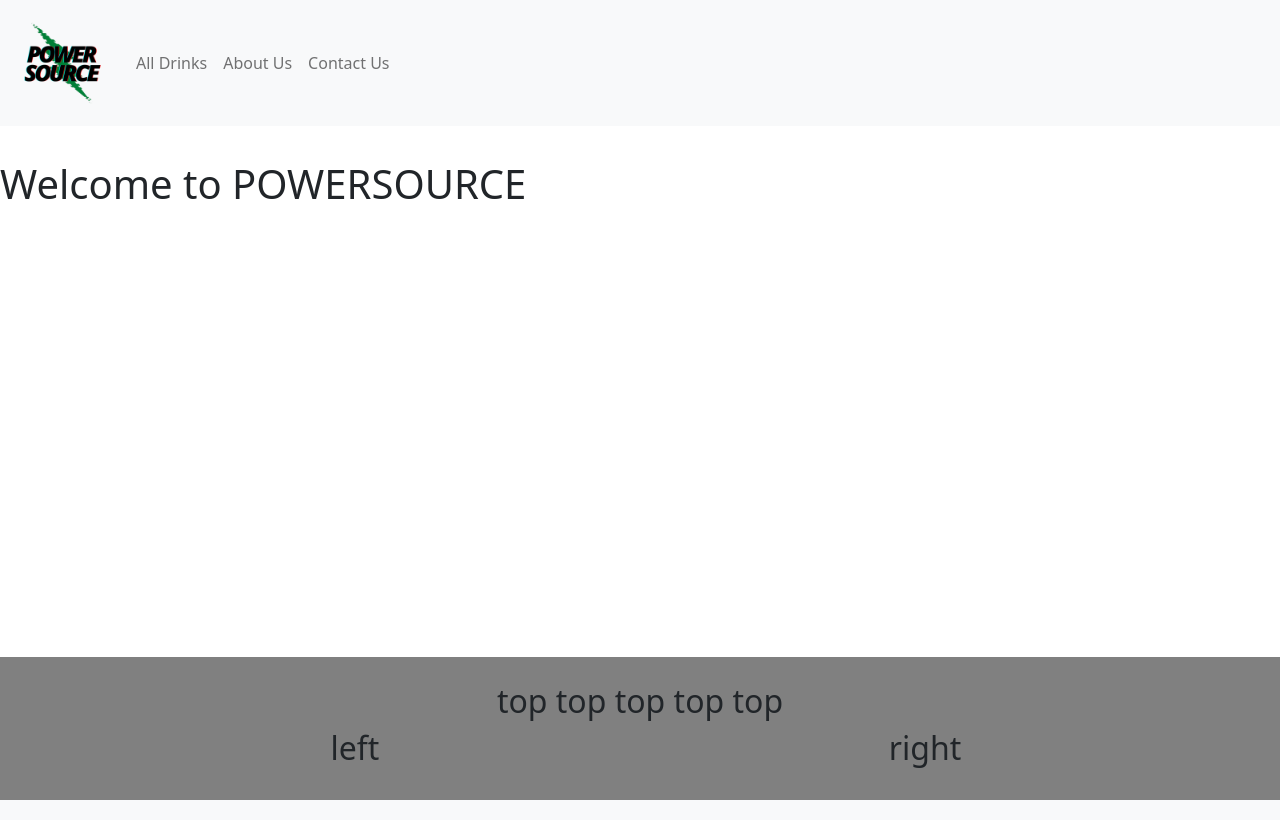
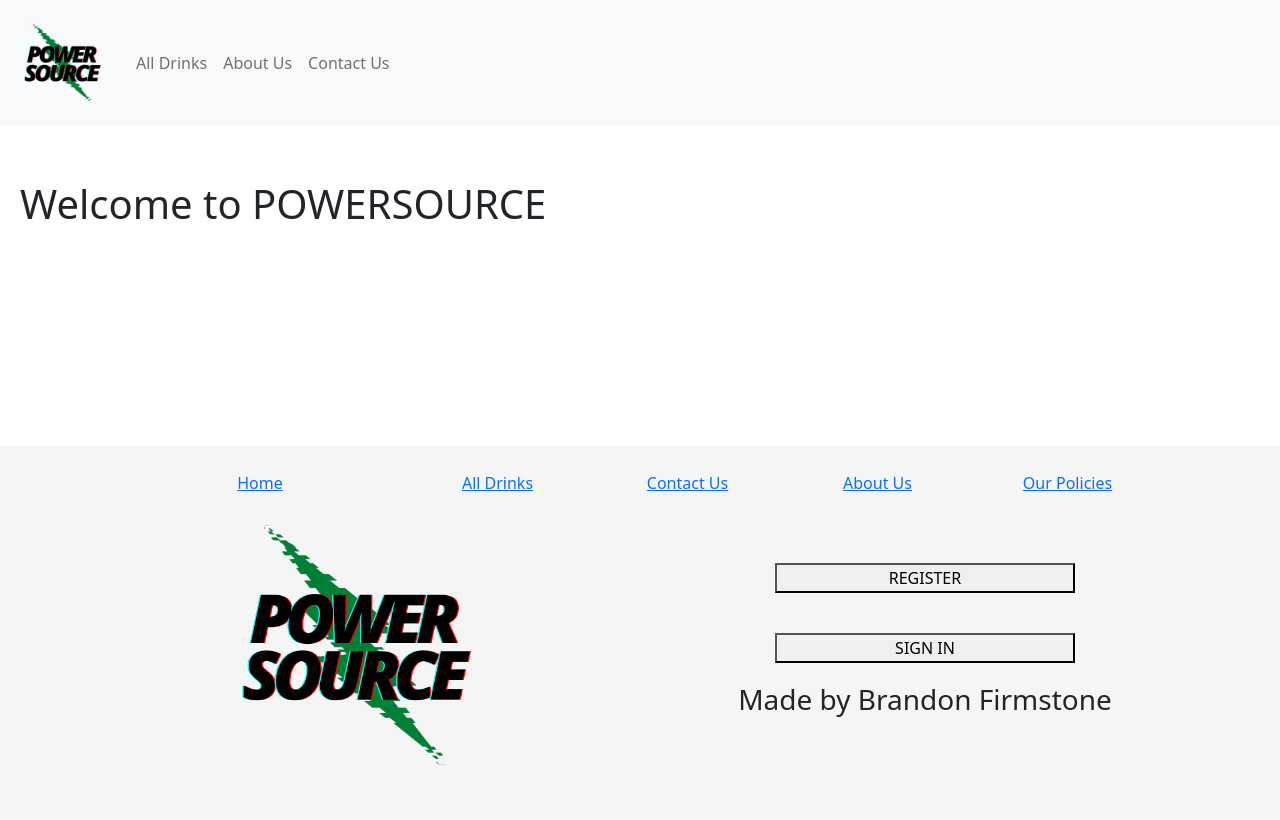
Before and after one commit to BrandonFirmstone/Portfolio-project-4, a Flask app: page / in a window 1280 px wide. Run offline with Flask 2, Linux system fonts and the light colour scheme; some libraries are stand-ins or nearby versions.

Commit message:
Finalized basic footer

```diff
--- a/static/css/style.css
+++ b/static/css/style.css
@@ -14,9 +14,22 @@ footer{
     min-height: 100px;
     padding: 25px;
     width: 100vw;
-    background-color: gray;
+    background-color: whitesmoke;
     bottom: 0;
     position: absolute;
     text-align: center;
     display: flexbox;
 }
+
+.footer-logo{
+    width: 300px;
+}
+
+.footer-button{
+    width: 300px;
+    margin: 20px;
+}
+
+.body-wrapper{
+    margin: 20px;
+}
--- a/templates/base.html
+++ b/templates/base.html
@@ -37,19 +37,46 @@
         </main>
     </div>
     <footer>
-        <div class="footer">
-            <div class="container">
-                <div class ="row">
-                    <div class="col">
-                        <h2>top top top top top</h2>
+        <div class="footer container">
+            <div class="col">
+                <div class ="row justify-content-center">
+                    <div class="col-sm-12 col-md-3">
+                        <a href="#">Home</a>
+                    </div>
+                    <div class="col-sm-12 col-md-2">
+                        <a href="#">All Drinks</a>
+                    </div>
+                    <div class="col-sm-12 col-md-2">
+                        <a href="#">Contact Us</a>
+                    </div>
+                    <div class="col-sm-12 col-md-2">
+                        <a href="#">About Us</a>
+                    </div>
+                    <div class="col-xs-12 col-md-2">
+                        <a href="#">Our Policies</a>
                     </div>
                 </div>
                 <div class="row">
                     <div class="col">
-                        <h2>left</h2>
+                        <img src="../static/images/logo.png" class="footer-logo">
                     </div>
-                    <div class="col">
-                        <h2>right</h2>
+                    <div class="col mt-5">
+                        <div class="row">
+                            <div class="col">
+                                <button class="footer-button">REGISTER</button>
+                            </div>
+                        </div>
+                        <div class="row">
+                            <div class="col">
+                                <button class="footer-button">SIGN IN</button>
+                            </div>
+                        </div>
+                        <div class="row">
+                            <div class="col">
+                                <h3>Made by Brandon Firmstone</h3>
+                            </div>
+                        </div>
+
                     </div>
                 </div>
             </div>
```
